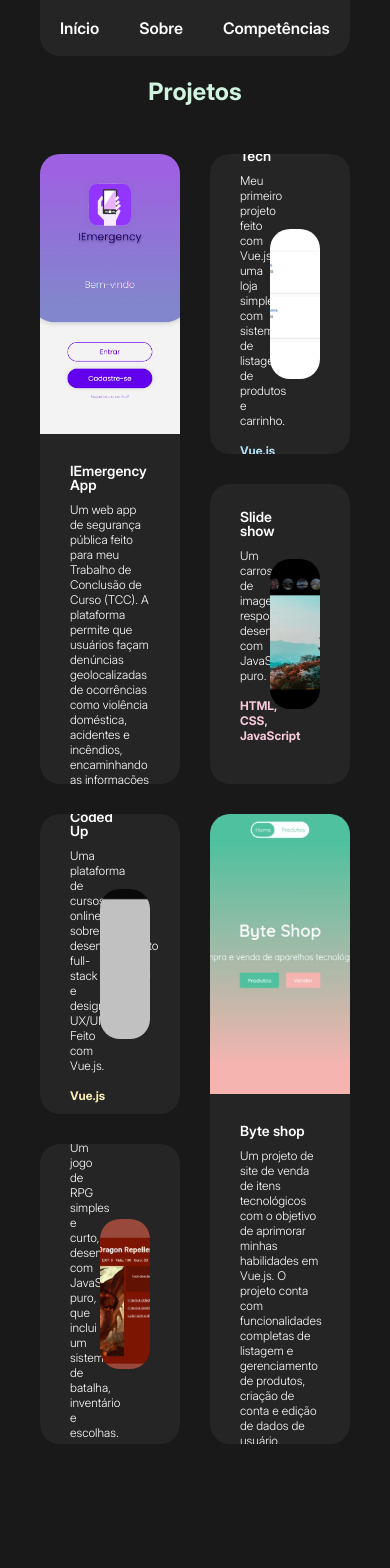
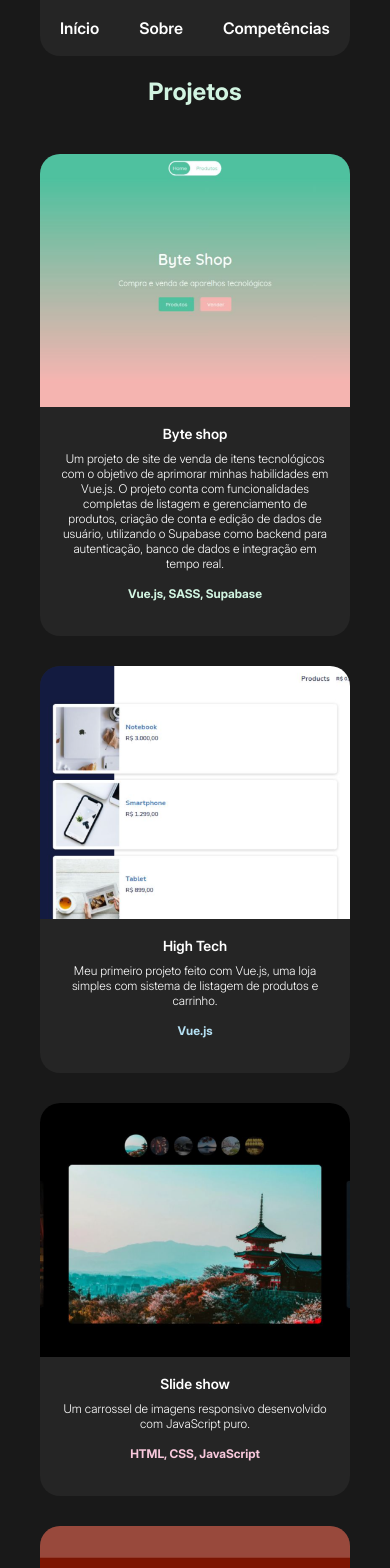
Before and after one commit to Beawnk/my-portfolio, a Nuxt app: page /projects in a window 390 px wide. Shown: the top 1568 px of the page. Built offline with nearby package versions, Linux system fonts and the light colour scheme.

Commit message:
projects mobile

```diff
--- a/pages/projects.vue
+++ b/pages/projects.vue
@@ -76,6 +76,12 @@ useAnimateOnScroll('.fade-in-on-scroll');
             grid-template-rows: repeat(8, minmax(0, 300px));
         }
 
+        @include v.media('1051px') {
+            display: flex;
+            flex-direction: column;
+            align-items: center;
+        }
+
         .project-card {
             display: block;
             border-radius: var(--border-radius);
@@ -89,6 +95,10 @@ useAnimateOnScroll('.fade-in-on-scroll');
                 h4, p, .tech {
                     color: var(--background-color) !important;
                 }
+            }
+
+            @include v.media('1480px') {
+                width: 100%;
             }
 
             .project-image img {
@@ -117,6 +127,10 @@ useAnimateOnScroll('.fade-in-on-scroll');
                     line-height: normal;
                     transition: var(--transition);
                 }
+
+                @include v.media('1051px') {
+                    padding: 20px;
+                }
             }
 
             &.type-1 {
@@ -137,12 +151,40 @@ useAnimateOnScroll('.fade-in-on-scroll');
                 .project-info {
                     width: calc(100% - 180px);
                 }
+
+                @include v.media('1051px') {
+                    display: block;
+
+                    .project-image {
+                        width: 100%;
+                        height: 30vh;
+                        margin: 0;
+                        border-radius: 0;
+                    }
+
+                    .project-info {
+                        width: 100%;
+                        text-align: center;
+                    }
+                }
             }
 
             &.type-3 {
 
                 .project-image {
                     height: 400px;
+                }
+
+                @include v.media('1051px') {
+
+                    .project-image {
+                        height: 30vh;
+                        border-radius: 0;
+                    }
+
+                    .project-info {
+                        text-align: center;
+                    }
                 }
             }
 
@@ -153,6 +195,21 @@ useAnimateOnScroll('.fade-in-on-scroll');
 
                     @include v.media('1480px') {
                         height: 280px;
+                    }
+
+                    @include v.media('1051px') {
+                        height: 30vh;
+                    }
+                }
+
+                @include v.media('1051px') {
+
+                    .project-image {
+                        height: 30vh;
+                    }
+
+                    .project-info {
+                        text-align: center;
                     }
                 }
             }
@@ -170,10 +227,6 @@ useAnimateOnScroll('.fade-in-on-scroll');
 
                 @include v.media('1480px') {
                     grid-area: 3 / 3 / 5 / 5;
-
-                    .project-image {
-                        height: 280px;
-                    }
                 }
             }
 
@@ -244,6 +297,23 @@ useAnimateOnScroll('.fade-in-on-scroll');
                         width: calc(100% - 180px);
                     }
                 }
+
+                @include v.media('1051px') {
+                    display: block;
+
+                    .project-image {
+                        height: 30vh;
+                        border-radius: 0;
+                        width: 100%;
+                        margin: 0;
+                    }
+
+                    .project-info {
+                        text-align: center;
+                        width: 100%;
+
+                    }
+                }
             }
 
             &.six {
```
